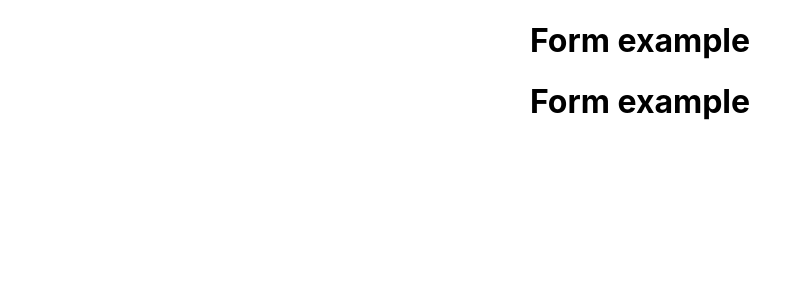
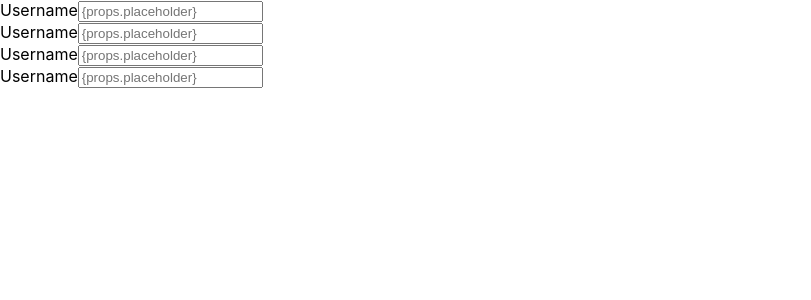
Before and after one commit to tinkugupta5/react_js, a React (Create React App) app: page / in a window 1280 px wide. Shown: the top 300 px of the page, without its empty margins (0-811 px from the left). Built offline with nearby package versions, Linux system fonts and the light colour scheme.

Commit message:
origin main

```diff
--- a/src/App.js
+++ b/src/App.js
@@ -1,12 +1,19 @@
-import './App.css';
+import React from 'react'
+import { FormInput } from './components/FormInput'
 
-function App() {
+const App = () => {
   return (
-    <div className="App">
-     <h1>Form example</h1>
-     <h1>Form example</h1>
+    <div className='app'>
+
+      <form>
+    <FormInput placeholder="Username"/>
+    <FormInput placeholder="Email"/>
+    <FormInput placeholder="Full Name" />
+    <FormInput placeholder="Sth else"/>
+      </form>
+
     </div>
-  );
+  )
 }
 
-export default App;
+export default App
--- /dev/null
+++ b/src/components/FormInput.jsx
@@ -0,0 +1,11 @@
+import React from 'react'
+import "./form"
+
+export const FormInput = (props) => {
+  return (
+    <div className='formInput'>
+        <label>Username</label>
+        <input placeholder='{props.placeholder}'/>
+    </div>
+  )
+}
```
Also changed, not shown: src/components/formInput.css (added).
